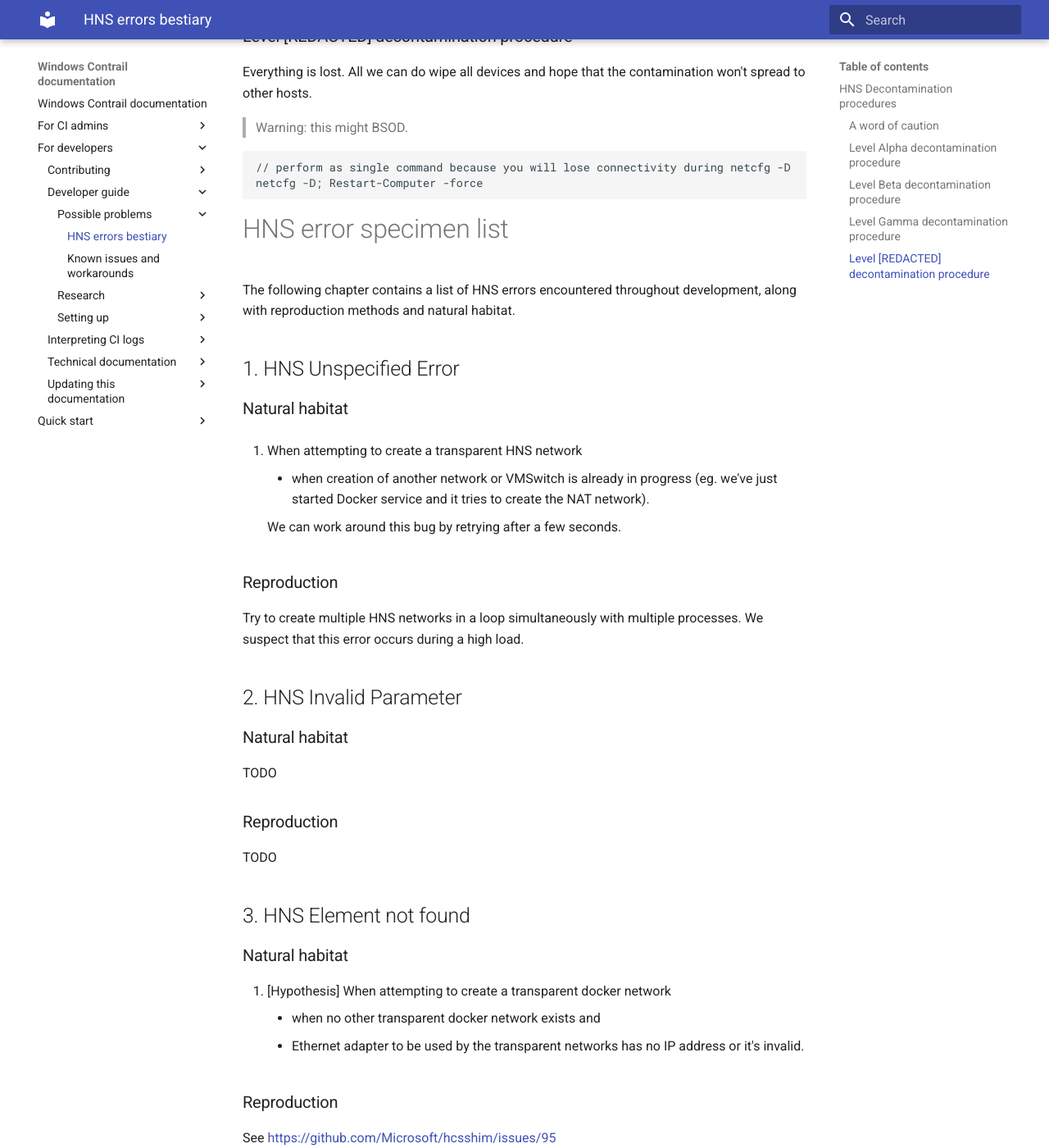
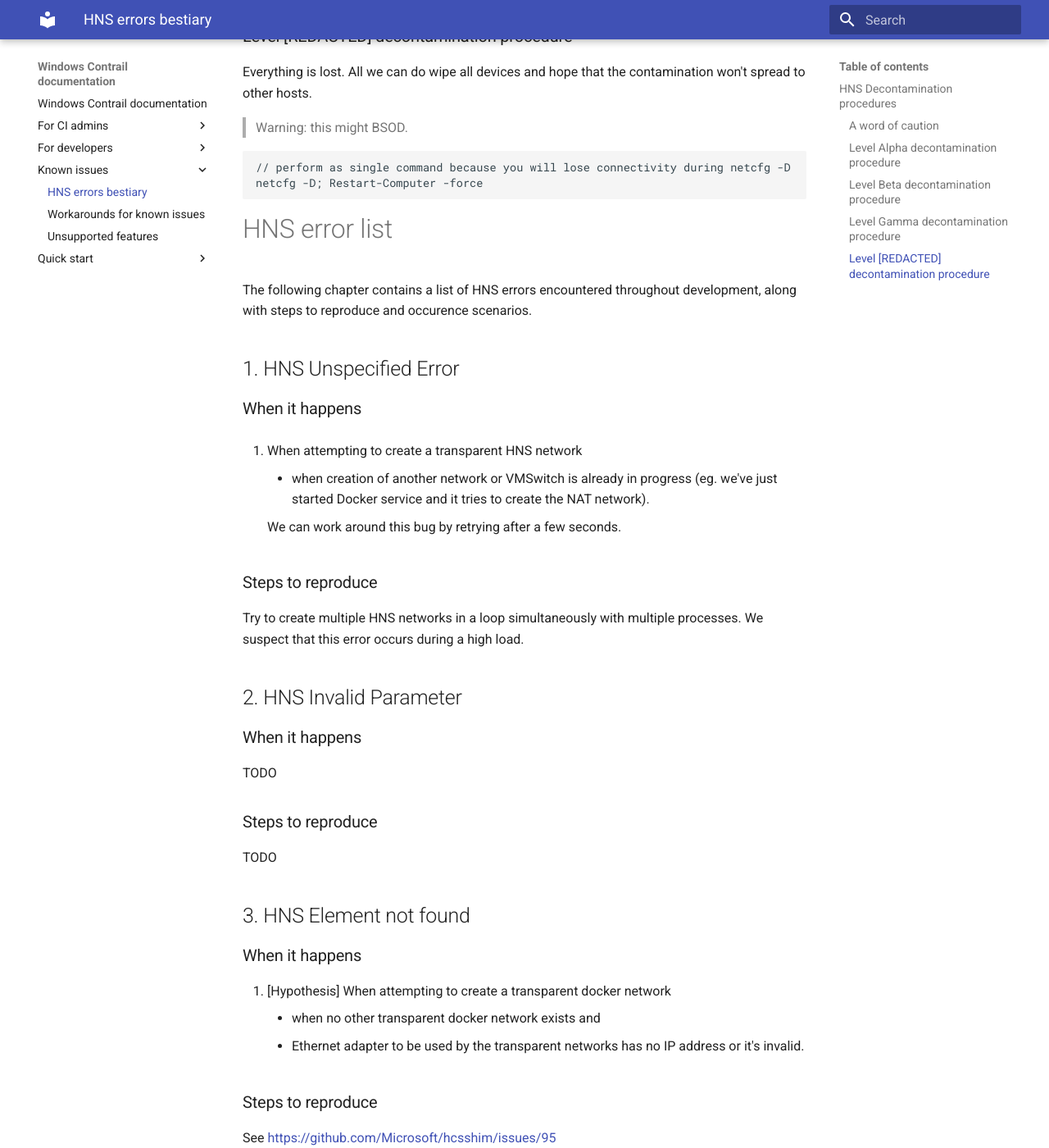
Before and after one commit to piotr-szuberski/contrail-windows-docs, an MkDocs documentation site: the page built from doc/Known_issues/HNS_error_bestiary.md, in a window 1280 px wide and 1400 px high, scrolled down 1634 px. Shown: the whole window at 82% size. Built offline with MkDocs 1.6.1 and Material for MkDocs 9.7.7, drawn with Linux system fonts in a browser that asks for light colours; some of the changed text lies outside the part shown.

Commit message:
Add issue 'Get-Net* hangs', restructure. (#65)

```diff
--- a/doc/For developers/Developer guide/Possible problems/HNS_error_bestiary.md
+++ b/doc/Known_issues/HNS_error_bestiary.md
@@ -63,13 +63,13 @@ Everything is lost. All we can do wipe all devices and hope that the contaminati
     // perform as single command because you will lose connectivity during netcfg -D
     netcfg -D; Restart-Computer -force
 
-# HNS error specimen list
+# HNS error list
 
-The following chapter contains a list of HNS errors encountered throughout development, along with reproduction methods and natural habitat.
+The following chapter contains a list of HNS errors encountered throughout development, along with steps to reproduce and occurence scenarios.
 
 ## 1. HNS Unspecified Error
 
-### Natural habitat
+### When it happens
 
 1. When attempting to create a transparent HNS network
     * when creation of another network or VMSwitch is already in progress
@@ -77,36 +77,36 @@ The following chapter contains a list of HNS errors encountered throughout devel
 
     We can work around this bug by retrying after a few seconds.
 
-### Reproduction
+### Steps to reproduce
 
 Try to create multiple HNS networks in a loop simultaneously with multiple processes.
 We suspect that this error occurs during a high load.
 
 ## 2. HNS Invalid Parameter
 
-### Natural habitat
+### When it happens
 
 TODO
 
-### Reproduction
+### Steps to reproduce
 
 TODO
 
 ## 3. HNS Element not found
 
-### Natural habitat
+### When it happens
 
 1. [Hypothesis] When attempting to create a transparent docker network
     * when no other transparent docker network exists and
     * Ethernet adapter to be used by the transparent networks has no IP address or it's invalid.
 
-### Reproduction
+### Steps to reproduce
 
 See <https://github.com/Microsoft/hcsshim/issues/95>
 
 ## 4. HNS failed with error : {Object Exists} An attempt was made to create an object and the object name already exists
 
-### Natural habitat
+### When it happens
 
 This error probably happens when docker tries to create NAT network, but HNS left over some trash after last NAT network.
 
@@ -114,18 +114,18 @@ Cleanup everything as explained in the Decontamination Procedures chapter. If th
 
     New-ContainerNetwork foo
 
-### Reproduction
+### Steps to reproduce
 
 TODO
 
 ## 5. Container creation fails with error: CreateContainer: failure in a Windows system call
 
-### Natural habitat
+### When it happens
 
 This error happens occasionally when Docker tries to create a container.
 
 The container is actually created (it enters CREATED state), but can not be run (Docker doesn't start it automatically and manual start fails). Such a faulty container can be removed. Then one may try to create container again - this is expected to succeed (no case has been observed, when second attempt failed).
 
-### Reproduction
+### Steps to reproduce
 
 There's no obvious correlation with any special circumstances. On a VM that's not heavily loaded, it is expected that hundreds of tries might be needed to reproduce this error. Creating and removing containers in a loop is enough.
```
Also changed, not shown: doc/For developers/Developer guide/Possible problems/known_issues.md (deleted, +0 -12 lines), doc/Known_issues/Known_issues.md (added, +36 -0 lines), doc/Known_issues/Not_supported.md (added, +24 -0 lines), doc/Quick start/caveats.md (deleted, +0 -20 lines), doc/index.md (+22 -0 lines).
